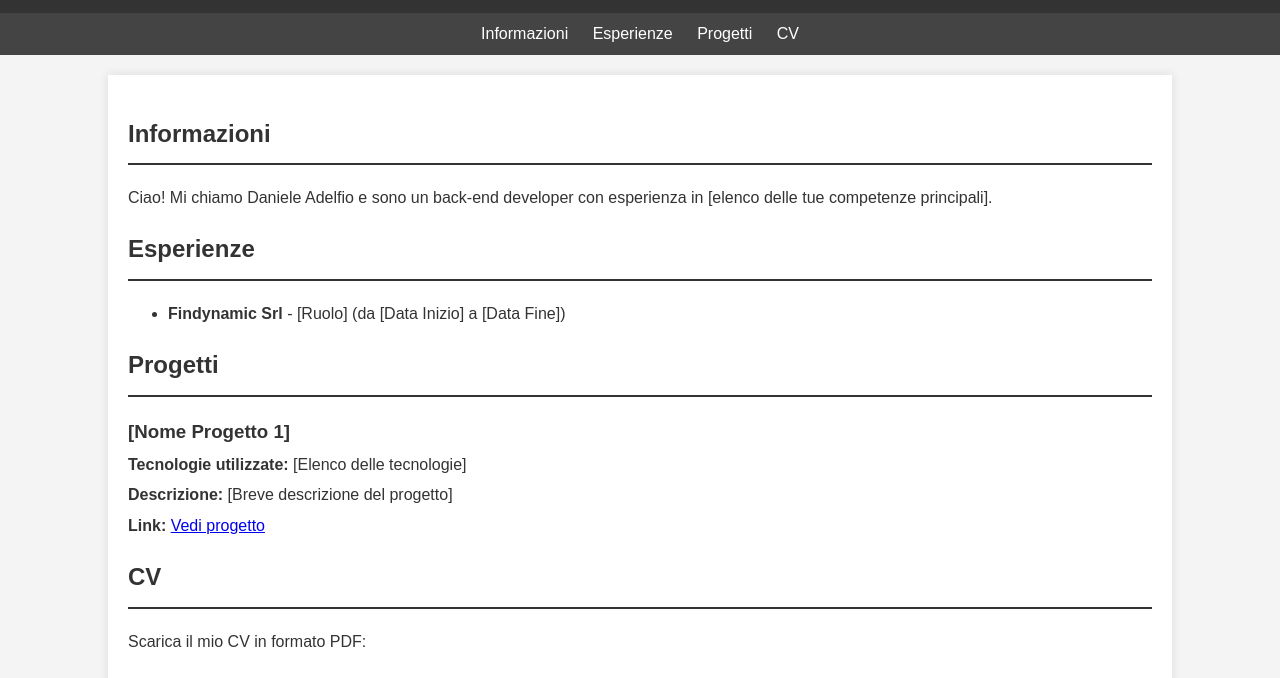
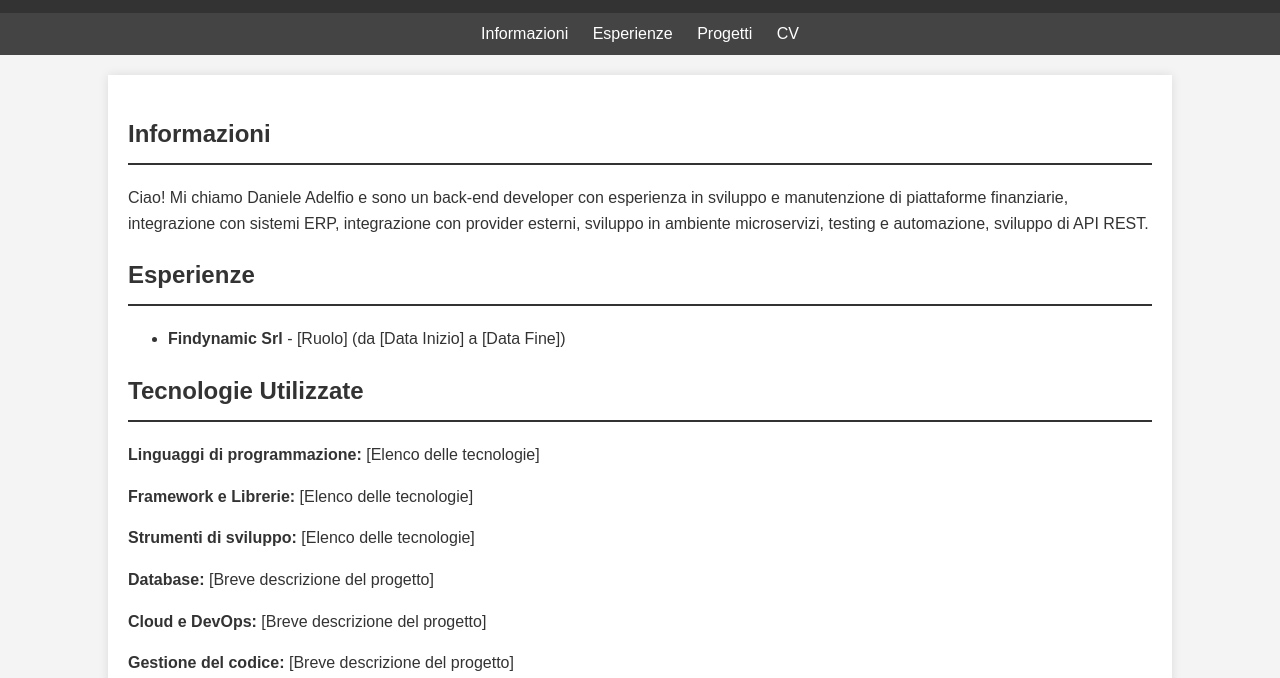
Before and after one commit to danieleadelfio/portfolio, a plain HTML site: page index.html in a window 1280 px wide. Shown: the part 106-784 px from the top of the page. Drawn offline with Linux system fonts and the light colour scheme.

Commit message:
add new tech section

```diff
--- a/index.html
+++ b/index.html
@@ -1,5 +1,5 @@
 <!DOCTYPE html>
-<html lang="en">
+<html lang="it">
 <head>
     <meta charset="UTF-8">
     <meta name="viewport" content="width=device-width, initial-scale=1.0">
@@ -19,7 +19,7 @@
     <nav>
         <a href="#informazioni" id="nav-info">Informazioni</a>
         <a href="#esperienze" id="nav-experience">Esperienze</a>
-        <a href="#progetti" id="nav-projects">Progetti</a>
+        <a href="#tecnologie" id="nav-projects">Tecnologie</a>
         <a href="#cv" id="nav-cv">CV</a>
     </nav>
 
@@ -36,12 +36,17 @@
             </ul>
         </section>
 
-        <section id="progetti">
-            <h2 id="projects-title">Progetti</h2>
-            <div class="project">
-                <h3 id="project1-title">[Nome Progetto 1]</h3>
-                <p><strong id="project1-tech">Tecnologie utilizzate:</strong> [Elenco delle tecnologie]</p>
-                <p><strong id="project1-desc">Descrizione:</strong> [Breve descrizione del progetto]</p>
+        <section id="tecnologie">
+            <h2 id="technologies-title">Tecnologie Utilizzate</h2>
+            <div class="tecnologia">
+                <p><strong id="programming-languages">Linguaggi di programmazione:</strong> [Elenco delle tecnologie]</p>
+                <p><strong id="framework-libraries">Framework e Librerie:</strong> [Elenco delle tecnologie]</p>
+                <p><strong id="dev-tools">Strumenti di sviluppo:</strong> [Elenco delle tecnologie]</p>
+                <p><strong id="db-used">Database:</strong> [Breve descrizione del progetto]</p>
+                <p><strong id="cloud-dev-ops">Cloud e DevOps:</strong> [Breve descrizione del progetto]</p>
+                <p><strong id="code-management">Gestione del codice:</strong> [Breve descrizione del progetto]</p>
+                <p><strong id="testing">Testing:</strong> [Breve descrizione del progetto]</p>
+                <p><strong id="others">Altri strumenti:</strong> [Breve descrizione del progetto]</p>
                 <p><strong>Link:</strong> <a href="[Link al progetto o repository]" target="_blank" id="project1-link">Vedi progetto</a></p>
             </div>
         </section>
--- a/lang/en.json
+++ b/lang/en.json
@@ -5,7 +5,7 @@
     "navProjects": "Projects",
     "navCv": "CV",
     "infoTitle": "About",
-    "infoText": "Hi! My name is Daniele Adelfio and I am a back-end developer with experience in [list your main skills].",
+    "infoText": "Hi! My name is Daniele Adelfio, and I am a Back-End Developer with experience in developing and maintaining financial platforms, integrating with ERP systems, working with external providers, developing in microservices environments, testing and automation, and building REST APIs.",
     "experienceTitle": "Experience",
     "experienceList": "<li><strong>Findynamic Srl</strong> - [Role] (from [Start Date] to [End Date])</li>",
     "projectsTitle": "Projects",
@@ -13,6 +13,15 @@
     "project1Tech": "Technologies used:",
     "project1Desc": "Description:",
     "project1Link": "View project",
+    "technologiesTitle": "Tech:",
+    "programmingLanguages": "Programming Languages:",
+    "frameworkAndLibraries": "Framework And Libraries:",
+    "devTools": "Development Tools:",
+    "dbUsed": "Databases:",
+    "cloudDevOps": "Cloud and DevOps:",
+    "codeManagement": "Code Management:",
+    "testing": "Testing:",
+    "others": "Other Tools:",
     "cvTitle": "CV",
     "cvText": "Download my CV in PDF format:",
     "cvItalian": "Download CV in Italian",
--- a/lang/it.json
+++ b/lang/it.json
@@ -5,7 +5,7 @@
     "navProjects": "Progetti",
     "navCv": "CV",
     "infoTitle": "Informazioni",
-    "infoText": "Ciao! Mi chiamo Daniele Adelfio e sono un back-end developer con esperienza in [elenco delle tue competenze principali].",
+    "infoText": "Ciao! Mi chiamo Daniele Adelfio e sono un back-end developer con esperienza in sviluppo e manutenzione di piattaforme finanziarie, integrazione con sistemi ERP, integrazione con provider esterni, sviluppo in ambiente microservizi, testing e automazione, sviluppo di API REST.",
     "experienceTitle": "Esperienze",
     "experienceList": "<li><strong>Findynamic Srl</strong> - [Ruolo] (da [Data Inizio] a [Data Fine])</li>",
     "projectsTitle": "Progetti",
@@ -13,6 +13,15 @@
     "project1Tech": "Tecnologie utilizzate:",
     "project1Desc": "Descrizione:",
     "project1Link": "Vedi progetto",
+    "technologiesTitle": "Tecnologie utilizzate:",
+    "programmingLanguages": "Linguaggi di programmazione:",
+    "frameworkAndLibraries": "Framework e Librerie:",
+    "devTools": "Strumenti di sviluppo:",
+    "dbUsed": "Database:",
+    "cloudDevOps": "Cloud e DevOps:",
+    "codeManagement": "Gestione del codice:",
+    "testing": "Testing:",
+    "others": "Altri strumenti:",
     "cvTitle": "CV",
     "cvText": "Scarica il mio CV in formato PDF:",
     "cvItalian": "Scarica CV in Italiano",
--- a/script.js
+++ b/script.js
@@ -36,6 +36,15 @@ function updateContent() {
     document.getElementById('project1-tech').textContent = langData.project1Tech;
     document.getElementById('project1-desc').textContent = langData.project1Desc;
     document.getElementById('project1-link').textContent = langData.project1Link;
+    document.getElementById('technologies-title').textContent = langData.technologiesTitle;
+    document.getElementById('programming-languages').textContent = langData.programmingLanguages;
+    document.getElementById('framework-libraries').textContent = langData.frameworkAndLibraries;
+    document.getElementById('dev-tools').textContent = langData.devTools;
+    document.getElementById('db-used').textContent = langData.dbUsed;
+    document.getElementById('cloud-dev-ops').textContent = langData.cloudDevOps;
+    document.getElementById('code-management').textContent = langData.codeManagement;
+    document.getElementById('testing').textContent = langData.testing;
+    document.getElementById('others').textContent = langData.others;
     document.getElementById('cv-title').textContent = langData.cvTitle;
     document.getElementById('cv-text').textContent = langData.cvText;
     document.getElementById('cv-italian').textContent = langData.cvItalian;
```
